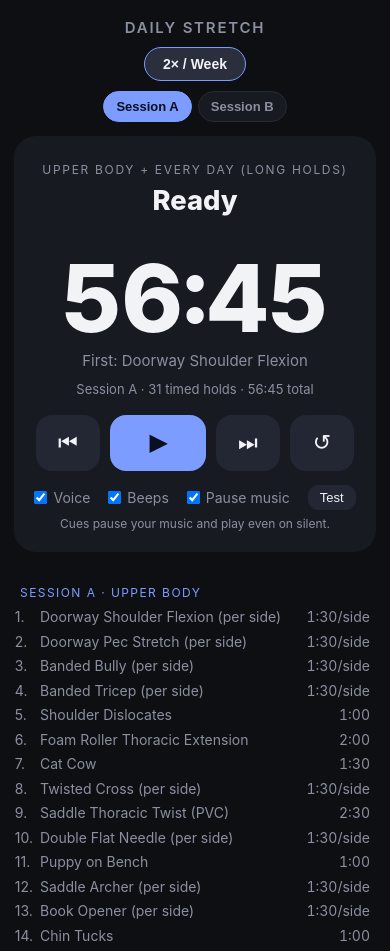
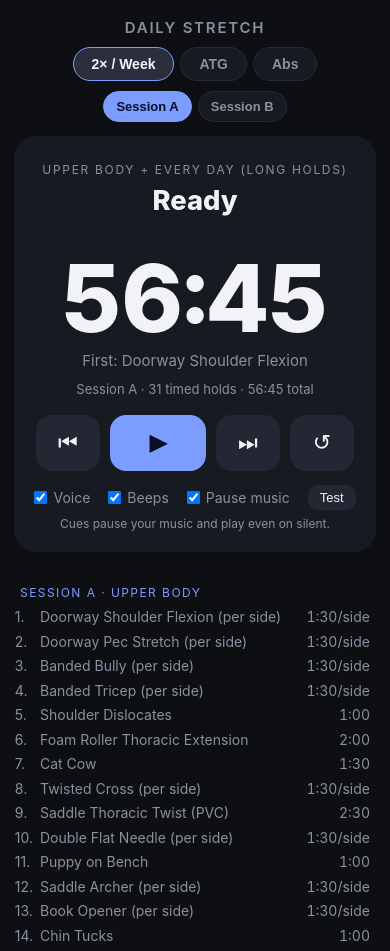
Before and after one commit to gknafo/stretch-timer, a plain HTML site: page index.html in a window 390 px wide. Shown: the top 951 px of the page. Drawn offline with Linux system fonts and the light colour scheme.

Commit message:
Add ATG and Abs tabs; plans become groups with per-tab prep, rest blocks
ATG: knees-over-toes routine (Core 17:30, + Step-ups 21:40), no prep countdown.
Abs: AthleanX 7-minute routines A, B, D (7:00) and C (2 rounds 20 on/10 off,
1:00 between rounds, 6:40), no prep countdown; rests announce the next move.
plan() now returns ordered groups with prep/switch seconds per tab; list
highlight follows the item index so repeated moves highlight one row.
Stretch modes unchanged (all 10 views match the pre-change render).

Co-Authored-By: Claude Opus 5.5 <noreply@anthropic.com>
Claude-Session: https://claude.ai/code/session_01NDz8GXfipCm8phNgVjvvLJ

```diff
--- a/index.html
+++ b/index.html
@@ -45,6 +45,7 @@
   ol.plan li[data-ex] { counter-increment:ex; }
   ol.plan li[data-ex]::before { content:counter(ex) ". "; display:inline-block; min-width:1.8em; margin-left:-1.8em; }
   ol.plan li.now { color:var(--fg); font-weight:700; }
+  ol.plan li.rest { font-size:12px; opacity:.7; font-style:italic; }
   ol.plan span { float:right; font-variant-numeric:tabular-nums; }
   .sect { color:var(--acc); font-size:12px; letter-spacing:.12em; text-transform:uppercase; margin:14px 0 2px; list-style:none; margin-left:-20px; }
 </style>
@@ -128,19 +129,52 @@ const SPLIT = { // every non-every-day exercise, spread across two ~equal sessio
     {n:"Wrist Stretches",t:120},
     {n:"Neck Side-to-Side Isometrics",t:120},{n:"Seiza",t:120}]},
 };
+
+// ===== ATG and ABS TABS: no prep countdown. {rest:true,t} = a rest block (or R(t)). =====
+const R=t=>({rest:true,t});
+const ATG = { // knees over toes; "core" chip = core only, "extra" chip = core + step-ups
+  core:[
+    {n:"Backwards Walking",t:300},{n:"Tib Raise",t:60,sides:true},{n:"Straight Leg Calf Raise",t:60,sides:true},
+    {n:"KOT Calf Raise",t:60,sides:true},{n:"Patrick Step",t:60,sides:true},{n:"Elephant Walk",t:60,sides:true},
+    {n:"Couch Stretch",t:60,sides:true}],
+  extra:[{n:"Reverse Step Up",t:60,sides:true},{n:"Petersen Step Up",t:60,sides:true}],
+};
+// rounds of moves, on/off seconds each; a round's last move skips its short rest; roundRest goes between rounds
+const circuit=(moves,on,off,rounds,roundRest)=>{ const out=[];
+  for(let r=0;r<rounds;r++){ if(r) out.push(R(roundRest));
+    moves.forEach((n,i)=>{ out.push({n,t:on}); if(i<moves.length-1) out.push(R(off)); }); }
+  return out; };
+const ABS = { // AthleanX 7-minute ab routines
+  A:[{n:"Figure 8",t:60},{n:"Straight-Leg Windshield Wipers",t:60},{n:"Twisting Pistons",t:60},R(30),{n:"Starfish Crunch",t:30},
+     {n:"Same-Side Tuck Planks",t:60},{n:"Upper Circle Crunches (clockwise)",t:60},{n:"Upper Circle Crunches (counterclockwise)",t:60}],
+  B:[{n:"Ab Circles",t:60},{n:"Ab Circles (reverse)",t:60},{n:"Drunken Mountain Climbers",t:60},R(30),
+     {n:"Marching Plank",t:60},{n:"Scissors",t:60},{n:"Starfish Crunch",t:30},R(30),{n:"Russian V-Tuck Twists",t:30}],
+  C:circuit(["Figure 8","Lower Ab Swipes","Bicycle V-Ups","Heaven Press","3-Way Seated Ab Tucks","Knees-to-Elbow Crunches"],20,10,2,60),
+  D:[{n:"Reverse Frog Swipes",t:60},R(30),{n:"Hip Drop Knee Drives",t:60},R(30),{n:"V-Up Leg Hugs",t:60},R(30),
+     {n:"Sledgehammers",t:60},R(30),{n:"Roll-Ups",t:60}],
+};
 /* ----------------------------------------------------------------------------------------------- */
 
 const DAYNAMES=["Sun","Mon","Tue","Wed","Thu","Fri","Sat"];
 // Modes hidden from the picker (code kept). To bring one back, delete it from this list (old default was mode="daily").
 const HIDDEN_MODES = ["daily","full"];
-let mode="split", day=(new Date()).getDay(), sel="A", segs=[], idx=-1, running=false, segStart=0, remaining=0, raf=null, wakeLock=null;
+let mode="split", day=(new Date()).getDay(), segs=[], idx=-1, running=false, segStart=0, remaining=0, raf=null, wakeLock=null;
+let pick={split:"A", atg:"core", abs:"A"}; // selected chip per tab
+// A plan is groups of items run in order; prep/sw are the get-ready and side-switch seconds for that tab.
+const G=(items,head,phase)=>({items,head,phase});
 function plan(){
-  if(mode==="daily") return {label:WEEKLY[day].label, items:WEEKLY[day].items, base:BASE, tag:DAYNAMES[day], everyday:"every day",
-    groups:[["Today: "+WEEKLY[day].label, WEEKLY[day].items]]};
-  if(mode==="full") return {label:"Full Routine", items:SPLIT.A.items.concat(SPLIT.B.items), base:BASE2, tag:"Full routine", everyday:"every day (long holds)",
-    groups:[["Part 1 · "+SPLIT.A.label, SPLIT.A.items],["Part 2 · "+SPLIT.B.label, SPLIT.B.items]]};
-  return {label:SPLIT[sel].label, items:SPLIT[sel].items, base:BASE2, tag:"Session "+sel, everyday:"every day (long holds)",
-    groups:[["Session "+sel+" · "+SPLIT[sel].label, SPLIT[sel].items]]}; }
+  const EV=G(BASE2,"Every Day · long holds","every day"), str={prep:PREP,sw:SWITCH,unit:"timed holds"};
+  if(mode==="daily") return {...str, phase:WEEKLY[day].label+" + every day", tag:DAYNAMES[day],
+    groups:[G(WEEKLY[day].items,"Today: "+WEEKLY[day].label,"today's focus"), G(BASE,"Every Day","every day")]};
+  if(mode==="full") return {...str, phase:"Full Routine + every day (long holds)", tag:"Full routine",
+    groups:[G(SPLIT.A.items,"Part 1 · "+SPLIT.A.label,"today's focus"), G(SPLIT.B.items,"Part 2 · "+SPLIT.B.label,"today's focus"), EV]};
+  if(mode==="atg"){ const x=pick.atg==="extra";
+    return {prep:0, sw:SWITCH, unit:"timed sets", phase:"Knees over toes"+(x?" + step-ups":""), tag:x?"ATG + step-ups":"ATG",
+      groups:[G(ATG.core,"ATG · Knees over toes","knees over toes")].concat(x?[G(ATG.extra,"Step-ups","knees over toes")]:[])}; }
+  if(mode==="abs") return {prep:0, sw:SWITCH, unit:"timed sets", phase:"7-minute abs · routine "+pick.abs, tag:"Abs "+pick.abs,
+    groups:[G(ABS[pick.abs],"Abs "+pick.abs+" · AthleanX 7 min","abs")]};
+  const k=pick.split; return {...str, phase:SPLIT[k].label+" + every day (long holds)", tag:"Session "+k,
+    groups:[G(SPLIT[k].items,"Session "+k+" · "+SPLIT[k].label,"today's focus"), EV]}; }
 
 const $=id=>document.getElementById(id);
 const fmt=s=>{s=Math.max(0,Math.ceil(s));return Math.floor(s/60)+":"+String(s%60).padStart(2,"0");};
@@ -181,49 +215,52 @@ function beep(f=880,d=0.12,n=1){ if(!$("beep").checked) return;
     const t0=actx.currentTime+i*0.2;g.gain.setValueAtTime(0.25,t0);g.gain.exponentialRampToValueAtTime(0.001,t0+d);o.start(t0);o.stop(t0+d);} }
 
 function build(){
-  const p=plan(); segs=[]; const push=(ex,section)=>{
-    segs.push({prep:true,n:ex.n,t:PREP,section});
-    if(ex.sides){ segs.push({n:ex.n,side:"Right side",t:ex.t,section,first:true});
-                  if(SWITCH>0) segs.push({n:ex.n,side:"Switch to left side",t:SWITCH,section,prep:true,swap:true});
-                  segs.push({n:ex.n,side:"Left side",t:ex.t,section,second:true}); }
-    else segs.push({n:ex.n,t:ex.t,section,first:true});
-  };
-  p.items.forEach(e=>push(e,"today")); p.base.forEach(e=>push(e,"base"));
+  const p=plan(); segs=[]; let ii=0;
+  p.groups.forEach(g=>g.items.forEach(ex=>{ const i=ii++, phase=g.phase;
+    if(ex.rest){ segs.push({n:"Rest",rest:true,t:ex.t,i,phase:"rest"}); return; }
+    if(p.prep>0) segs.push({prep:true,n:ex.n,t:p.prep,i,phase});
+    if(ex.sides){ segs.push({n:ex.n,side:"Right side",t:ex.t,i,phase,first:true});
+                  if(p.sw>0) segs.push({n:ex.n,side:"Switch to left side",t:p.sw,i,phase,prep:true,swap:true});
+                  segs.push({n:ex.n,side:"Left side",t:ex.t,i,phase,second:true,sw:p.sw}); }
+    else segs.push({n:ex.n,t:ex.t,i,phase,first:true}); }));
   idx=-1; running=false; remaining=0; cancelAnimationFrame(raf);
   renderPlan(); renderIdle();
 }
 const total=()=>segs.reduce((a,s)=>a+s.t,0);
+const work=s=>!s.prep&&!s.rest; // a timed hold or set
+const nextWork=i=>segs.slice(i+1).find(work);
 
 function renderPlan(){
-  const p=plan(); let h="";
-  const li=(e,i)=>`<li data-ex="${e.n}">${e.n}${e.sides?" (per side)":""}<span>${fmt(e.t)}${e.sides?"/side":""}</span></li>`;
-  p.groups.forEach(([head,items])=>{ h+=`<li class="sect">${head}</li>`; items.forEach(e=>h+=li(e)); });
-  h+=`<li class="sect">Every Day${mode!=="daily"?" · long holds":""}</li>`; p.base.forEach(e=>h+=li(e));
+  const p=plan(); let h="", ii=0;
+  p.groups.forEach(g=>{ h+=`<li class="sect">${g.head}</li>`; g.items.forEach(e=>{ const i=ii++;
+    h+=e.rest?`<li class="rest" data-i="${i}">Rest<span>${fmt(e.t)}</span></li>`
+      :`<li data-ex="${e.n}" data-i="${i}">${e.n}${e.sides?" (per side)":""}<span>${fmt(e.t)}${e.sides?"/side":""}</span></li>`; }); });
   $("plan").innerHTML=h;
 }
-function highlight(){ const cur=idx>=0&&idx<segs.length?segs[idx].n:null;
-  document.querySelectorAll("#plan li[data-ex]").forEach(li=>li.classList.toggle("now",li.dataset.ex===cur)); }
+function highlight(){ const cur=idx>=0&&idx<segs.length?String(segs[idx].i):null;
+  document.querySelectorAll("#plan li[data-i]").forEach(li=>li.classList.toggle("now",li.dataset.i===cur)); }
 
-function renderIdle(){ const p=plan(); $("phase").textContent=p.label+" + "+p.everyday;
+function renderIdle(){ const p=plan(); $("phase").textContent=p.phase;
   $("name").textContent="Ready"; $("side").textContent=""; $("clock").textContent=fmt(total());
-  $("clock").classList.remove("prep"); $("next").textContent="First: "+segs[1].n;
-  $("meta").textContent=`${p.tag} · ${segs.filter(s=>!s.prep).length} timed holds · ${fmt(total())} total`;
+  $("clock").classList.remove("prep"); $("next").textContent="First: "+nextWork(-1).n;
+  $("meta").textContent=`${p.tag} · ${segs.filter(work).length} ${p.unit} · ${fmt(total())} total`;
   $("play").textContent="▶"; highlight(); }
 
 function show(){ const s=segs[idx];
-  $("phase").textContent=s.swap?"switch sides":s.prep?"get ready":(s.section==="today"?"today's focus":"every day");
+  $("phase").textContent=s.swap?"switch sides":s.prep?"get ready":s.phase;
   $("name").textContent=s.n; $("side").textContent=s.side||"";
-  $("clock").classList.toggle("prep",!!s.prep);
-  const nxt=segs.slice(idx+1).find(x=>!x.prep);
+  $("clock").classList.toggle("prep",!!(s.prep||s.rest));
+  const nxt=nextWork(idx);
   $("next").textContent=nxt?("Next: "+nxt.n+(nxt.side?" — "+nxt.side.toLowerCase():"")):"Last one";
   const done=segs.slice(0,idx).reduce((a,x)=>a+x.t,0);
   $("meta").textContent="Session remaining ~"+fmt(total()-done-(s.t-remaining));
   highlight(); }
 
 function announce(s){
-  if(s.swap) cue("Switch sides.",660);                                    // reposition gap, not part of the hold
+  if(s.rest){ const nx=nextWork(idx); cue(nx?"Rest. Next: "+nx.n+".":"Rest.",660); }
+  else if(s.swap) cue("Switch sides.",660);                              // reposition gap, not part of the hold
   else if(s.prep) cue("Next: "+s.n);
-  else if(s.second) cue(SWITCH===0?"Switch sides.":"",SWITCH>0?880:660); // left hold starts: beep only
+  else if(s.second) cue(s.sw===0?"Switch sides.":"",s.sw>0?880:660);    // left hold starts: beep only
   else if(s.first&&s.side) cue(s.n+", right side. "+dur(s.t)+".",880);
   else cue(s.n+". "+dur(s.t)+".",880); }
 
@@ -250,13 +287,14 @@ $("back").onclick=()=>{ if(idx<=0) return; let i=idx-1; while(i>0&&segs[i].prep)
 $("restart").onclick=()=>{ build(); };
 
 const dd=$("days"), mm=$("modes");
+const CHIPS={split:[["A","Session A"],["B","Session B"]], atg:[["core","Core"],["extra","+ Step-ups"]], abs:[["A","A"],["B","B"],["C","C"],["D","D"]]};
 function renderChips(){ dd.innerHTML="";
   const mk=(txt,on,fn)=>{ const b=document.createElement("button"); b.textContent=txt; if(on)b.classList.add("on"); b.onclick=fn; dd.appendChild(b); };
   if(mode==="daily") [1,2,3,4,5,6,0].forEach(d=>mk(DAYNAMES[d], d===day, ()=>{ day=d; renderChips(); build(); }));
-  else if(mode==="split") [["A","Session A"],["B","Session B"]].forEach(([k,lab])=>mk(lab, k===sel, ()=>{ sel=k; renderChips(); build(); }));
+  else if(CHIPS[mode]) CHIPS[mode].forEach(([k,lab])=>mk(lab, k===pick[mode], ()=>{ pick[mode]=k; renderChips(); build(); }));
   // full mode: no chips — one session covers everything
 }
-[["daily","Daily"],["split","2× / Week"],["full","1× / Week"]].filter(([k])=>!HIDDEN_MODES.includes(k)).forEach(([k,lab])=>{ const b=document.createElement("button");
+[["daily","Daily"],["split","2× / Week"],["full","1× / Week"],["atg","ATG"],["abs","Abs"]].filter(([k])=>!HIDDEN_MODES.includes(k)).forEach(([k,lab])=>{ const b=document.createElement("button");
   b.textContent=lab; if(k===mode)b.classList.add("on");
   b.onclick=()=>{ mode=k; [...mm.children].forEach(x=>x.classList.remove("on")); b.classList.add("on"); renderChips(); build(); };
   mm.appendChild(b); });
```
